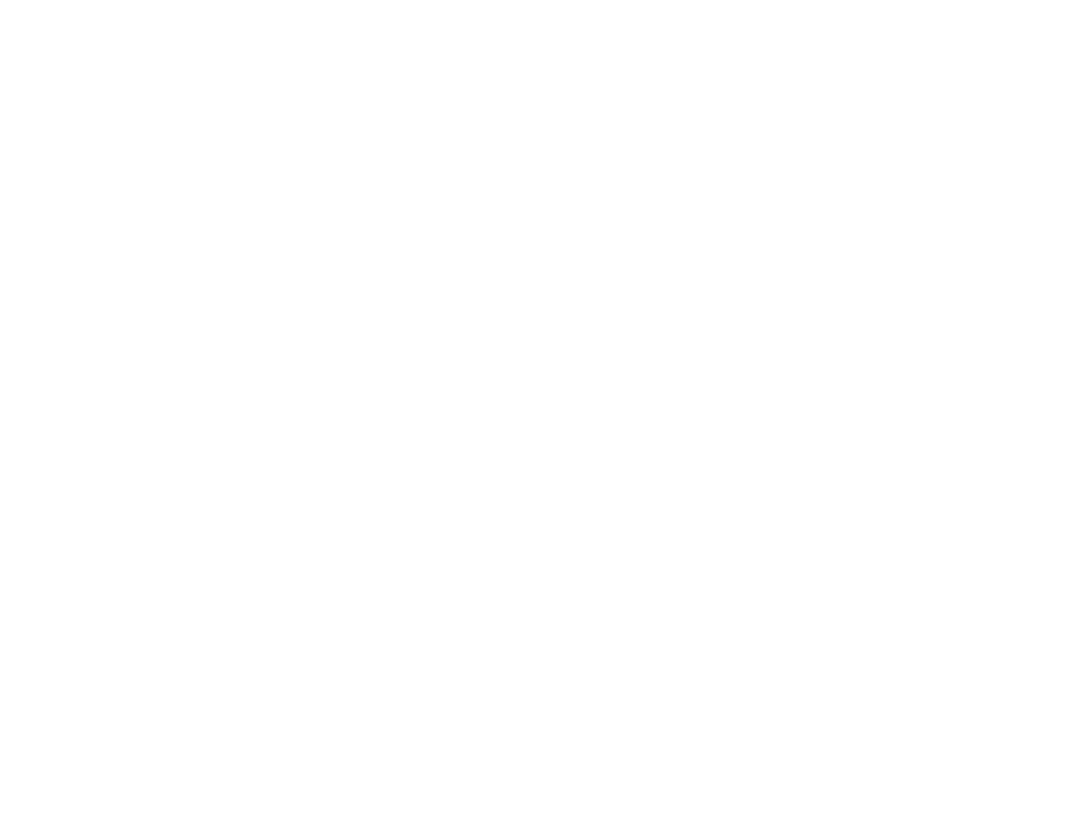
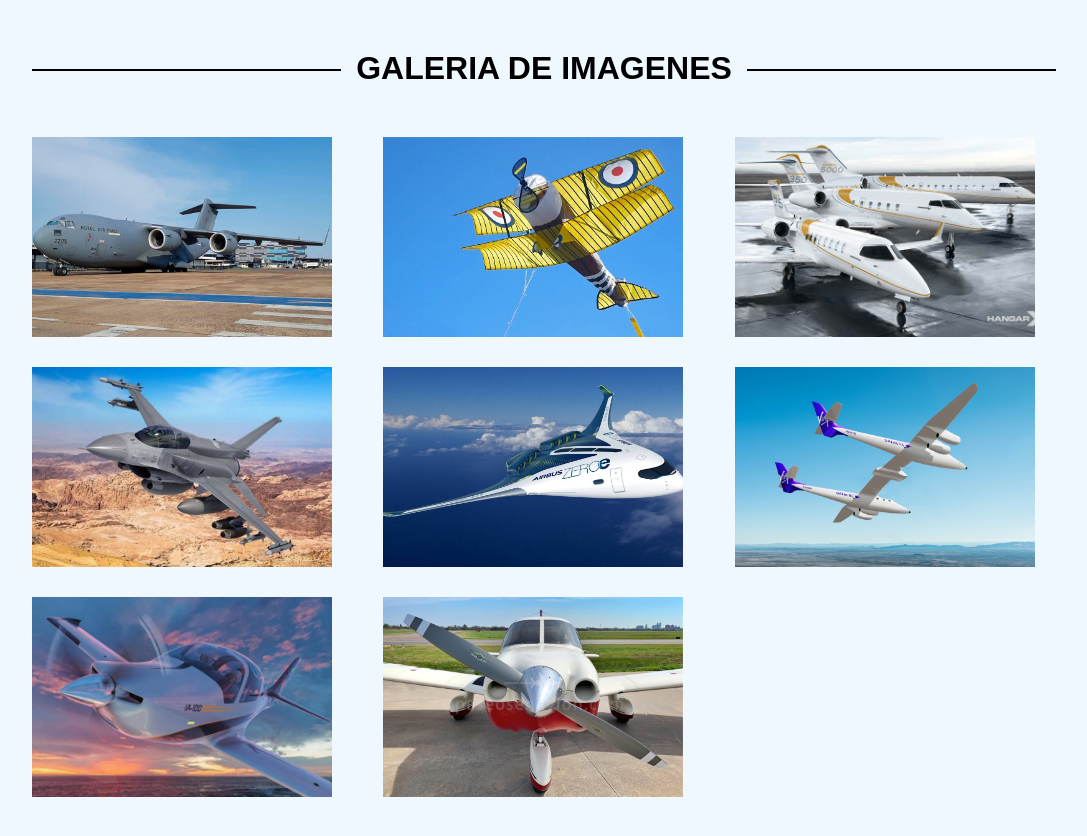
Before and after one commit to PROGRAMXF/Galeria-imagenes-con-efectos, a plain HTML site: page index.html in a window 1280 px wide. Shown: the whole page, without its empty margins (96-1183 px from the left). Before the commit the page ends 800 px from the top, so only its background shows below. Drawn offline with Linux system fonts and the light colour scheme.

Commit message:
acomodando las imagenes

```diff
--- a/index.html
+++ b/index.html
@@ -4,9 +4,20 @@
     <meta charset="UTF-8">
     <meta http-equiv="X-UA-Compatible" content="IE=edge">
     <meta name="viewport" content="width=device-width, initial-scale=1.0">
+    <link rel="stylesheet" href="style.css">
     <title>Galeria Imagenes</title>
 </head>
 <body>
-
+    <h1><span>GALERIA DE IMAGENES</span></h1>
+    <div class="img-gallery">
+        <img class="imagen" src="assets/1.jpeg" alt="">
+        <img class="imagen" src="assets/2.jpg" alt="">
+        <img class="imagen" src="assets/3.jpg" alt="">
+        <img class="imagen" src="assets/4.jpg" alt="">
+        <img class="imagen" src="assets/5.jpg" alt="">
+        <img class="imagen" src="assets/6.jpg" alt="">
+        <img class="imagen" src="assets/7.jpeg" alt="">
+        <img class="imagen" src="assets/8.jpg" alt="">
+    </div>
 </body>
 </html>
--- a/style.css
+++ b/style.css
@@ -0,0 +1,50 @@
+* {
+  padding: 0%;
+  margin: 0%;
+  box-sizing: border-box;
+  font-family: sans-serif;
+}
+h1{
+text-align: center;
+position: relative;
+width: 80%;
+margin: 50px auto;
+}
+body{
+    background-color: aliceblue;
+}
+h1::before{
+    content: "";
+    display: block;
+    width: 100%;
+    height: 2px;
+    position: absolute;
+    background-color: black;
+    top: 50%;
+    z-index: -1;
+
+}
+h1 span{
+    background-color: aliceblue;
+    padding: 0 15px;
+}
+.img-gallery {
+  width: 80%;
+  margin: 50px auto 50px;
+  display: grid;
+  grid-template-columns: repeat(auto-fit, minmax(240px, 1fr));
+  gap: 30px;
+  flex-wrap: wrap;
+  justify-content:space-between;
+
+
+}
+.img-gallery img {
+  width: 300px;
+  height: 200px;
+  cursor: pointer;
+  transition: 1s;
+  object-fit: cover;
+
+
+}
```
